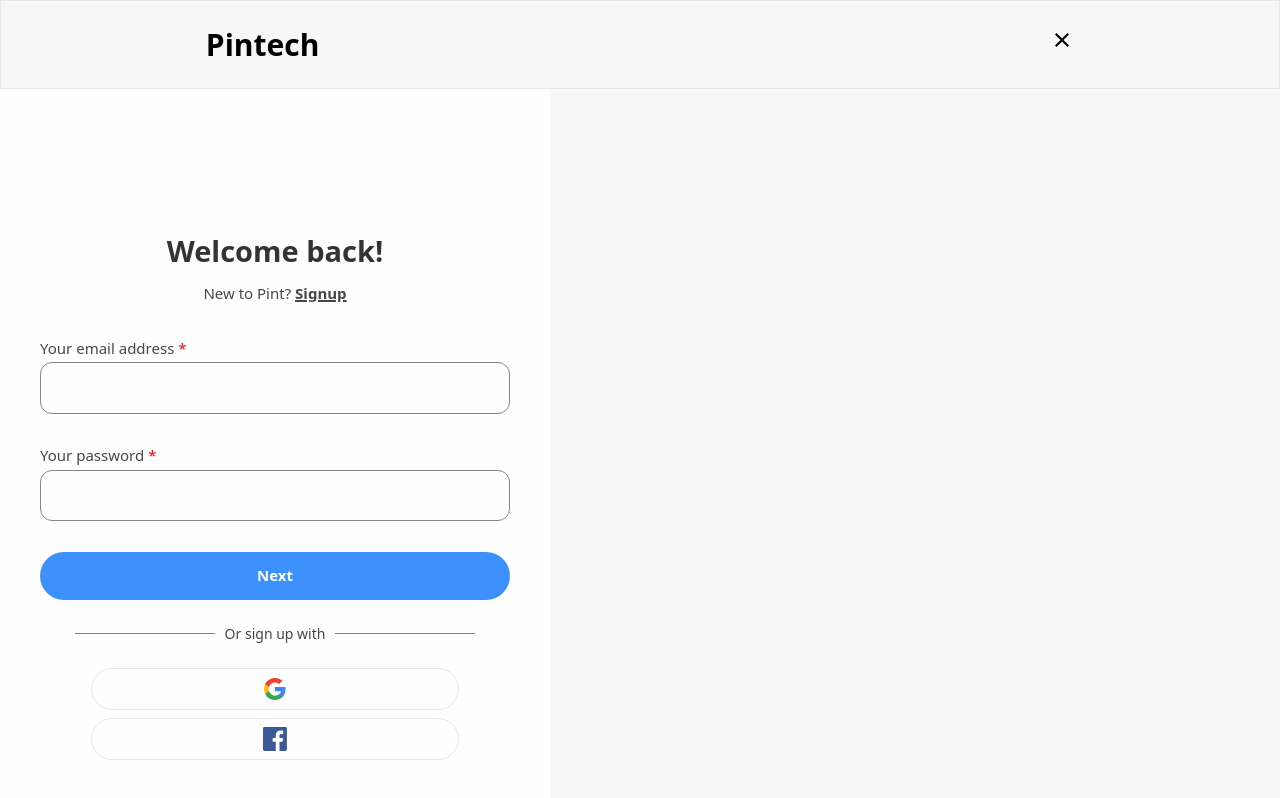
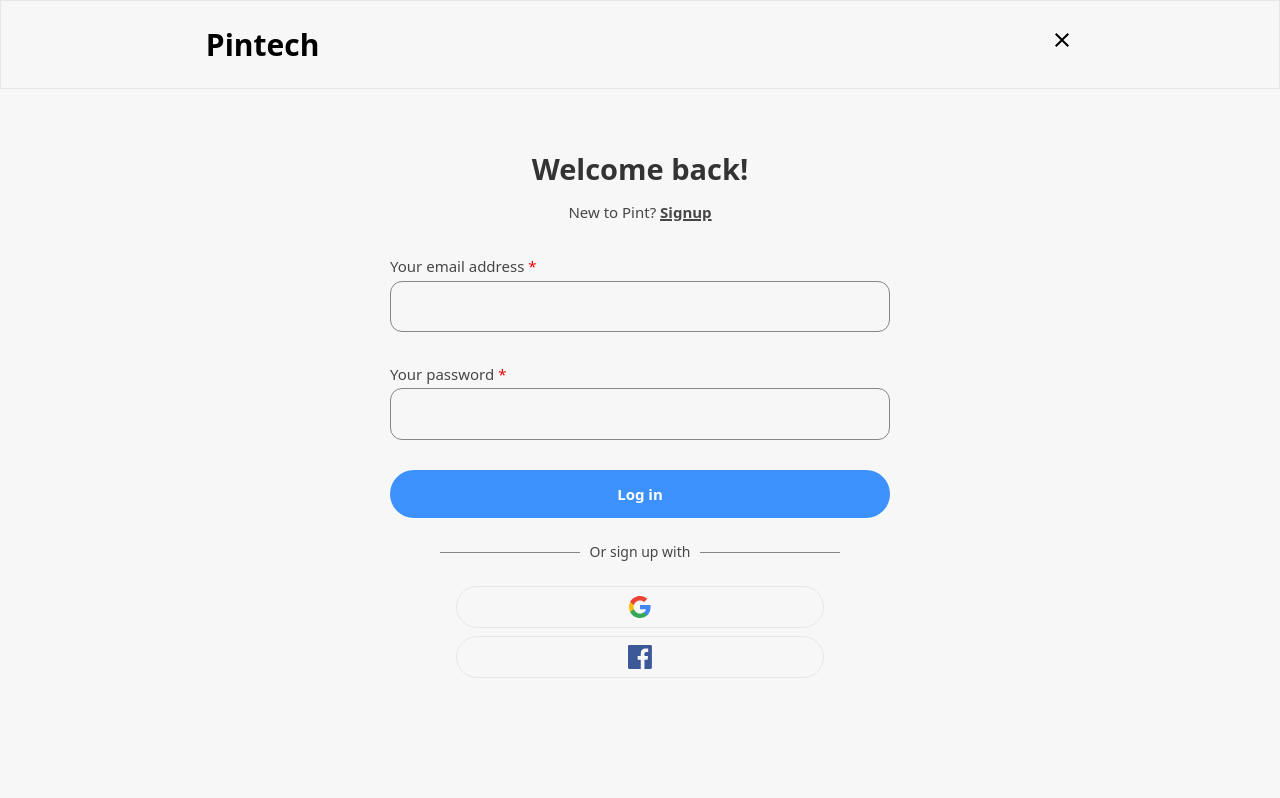
Before and after one commit to reyven-ai/pinqoutes, a React (Vite) app in the folder frontend/: page /login in a window 1280 px wide. Shown: the top 798 px of the page. Built offline with nearby package versions, Linux system fonts and the light colour scheme.

Commit message:
I add a loading and disable features while its loading

```diff
--- a/frontend/src/components/Profile/Profile.Form.tsx
+++ b/frontend/src/components/Profile/Profile.Form.tsx
@@ -7,25 +7,26 @@ import {
   BirthMonths,
   CountryCodes,
   CountryResidence,
-} from "./Profile.Constants";
+} from "./Profile.FormOptions";
 
 const ProfileForm: React.FC<ProfileFormProps> = ({
   title,
   message,
+  loading,
   successful,
   onSubmit,
   validationSchema,
   initialValues,
 }) => {
   return (
-    <div>
-      <div className="bg-secondary flex items-center justify-center w-[550px] h-screen flex-col max-[500px]:w-full max-[500px]:p-4">
+    <div className="flex justify-center">
+      <div className="flex items-center justify-center w-[550px] mt-[2rem] flex-col max-[500px]:w-full max-[500px]:p-4">
         <Formik
           initialValues={initialValues}
           validationSchema={validationSchema}
           onSubmit={onSubmit}
         >
-          <Form className="w-[470px] mt-8 ml-16 mr-16 max-[500px]:w-full">
+          <Form className="w-[500px] mt-8 ml-16 mr-16 max-[500px]:w-full">
             {!successful && (
               <div>
                 {message && (
@@ -48,6 +49,7 @@ const ProfileForm: React.FC<ProfileFormProps> = ({
                     id="username"
                     name="username"
                     placeholder="reyven-ai"
+                    disabled={loading}
                     type="text"
                     className={cn(
                       "sm:bg-blue border-[1px] border-inputBorder bg-transparent block w-full p-4 py-3.5 rounded-xl text-sm mb-[1.9rem]",
@@ -73,6 +75,7 @@ const ProfileForm: React.FC<ProfileFormProps> = ({
                     name="description"
                     type="text"
                     placeholder="Software Developer"
+                    disabled={loading}
                     className={cn(
                       "sm:bg-blue border-[1px] border-inputBorder bg-transparent block w-full p-4 py-3.5 rounded-xl text-sm mb-[1.9rem]",
                       "placeholder-gray-500 text-[0.9rem] font-light"
@@ -96,6 +99,7 @@ const ProfileForm: React.FC<ProfileFormProps> = ({
                     as="select"
                     id="country_of_residence"
                     name="country_of_residence"
+                    disabled={loading}
                     className={cn(
                       "sm:bg-blue border-[1px] border-inputBorder bg-transparent block w-full p-4 py-3.5 rounded-xl text-sm mb-[1.9rem]",
                       "placeholder-gray-500 text-[0.9rem] font-light"
@@ -119,6 +123,7 @@ const ProfileForm: React.FC<ProfileFormProps> = ({
                   </label>
                   <div className="flex gap-2">
                     <Field
+                      disabled={loading}
                       id="birth_day"
                       name="birth_day"
                       type="number"
@@ -135,6 +140,7 @@ const ProfileForm: React.FC<ProfileFormProps> = ({
                       as="select"
                       name="birth_month"
                       type="text"
+                      disabled={loading}
                       className={cn(
                         "sm:bg-blue border-[1px] border-inputBorder bg-transparent block w-full p-4 py-3.5 rounded-xl text-sm mb-[1.9rem]",
                         "placeholder-gray-500 text-[0.9rem] font-light"
@@ -147,6 +153,7 @@ const ProfileForm: React.FC<ProfileFormProps> = ({
                       name="birth_year"
                       type="number"
                       placeholder="YYYY"
+                      disabled={loading}
                       className={cn(
                         "sm:bg-blue border-[1px] border-inputBorder bg-transparent block w-[80%] p-4 py-3.5 rounded-xl text-sm mb-[1.9rem]",
                         "placeholder-gray-500 text-[0.9rem] font-light"
@@ -178,6 +185,7 @@ const ProfileForm: React.FC<ProfileFormProps> = ({
                       id="mobile_phone_number"
                       name="mobile_phone_number"
                       placeholder="53545033"
+                      disabled={loading}
                       type="text"
                       className={cn(
                         "sm:bg-blue border-[1px] border-inputBorder bg-transparent block w-full p-4 py-3.5 rounded-xl text-sm mb-[1.9rem]",
@@ -193,9 +201,12 @@ const ProfileForm: React.FC<ProfileFormProps> = ({
                 </div>
                 <button
                   type="submit"
-                  className="bg-backgroundButtonColor text-white border-none cursor-pointer p-[0.8rem] w-full rounded-[30px] text-[15px] font-semibold mb-4"
+                  disabled={loading}
+                  className={`bg-backgroundButtonColor text-white border-none cursor-pointer p-[0.8rem] w-full rounded-[30px] text-[15px] font-semibold mb-4 ${
+                    loading ? "opacity-50 cursor-not-allowed" : ""
+                  }`}
                 >
-                  Save
+                  {loading ? "Saving..." : "Save"}
                 </button>
               </div>
             )}
--- a/frontend/src/components/Profile/Profile.Update.tsx
+++ b/frontend/src/components/Profile/Profile.Update.tsx
@@ -7,7 +7,8 @@ import Edit from "../../assets/edit.png";
 import ProfileForm from "./Profile.Form";
 
 const EditProfile: React.FC = () => {
-  const { handleEditProfile, message, successful } = useProfileAction();
+  const { handleEditProfile, message, successful, loading } =
+    useProfileAction();
   const { userProfile } = useGetProfileData();
   const [isModalOpen, setIsModalOpen] = useState(false);
 
@@ -39,6 +40,7 @@ const EditProfile: React.FC = () => {
         <Modal onClose={closeModal}>
           <ProfileForm
             title="Edit"
+            loading={loading}
             successful={successful}
             message={message}
             onSubmit={handleEditProfile}
--- a/frontend/src/components/auth/Auth.Form.tsx
+++ b/frontend/src/components/auth/Auth.Form.tsx
@@ -15,11 +15,13 @@ const AuthForm: React.FC<AuthFormProps> = ({
   initialValues,
   message,
   successful,
+  loading,
+  button,
 }) => {
   return (
-    <div className="flex">
+    <div className="flex justify-center">
       <div>
-        <div className="bg-secondary flex items-center justify-center w-[550px] h-screen flex-col">
+        <div className="flex items-center justify-center mt-[3rem] flex-col">
           <div>
             <div className="text-center mb-6">
               <h2 className="text-header my[0.5rem] mx-0 text-[29px] font-semibold m-2.5">
@@ -41,7 +43,7 @@ const AuthForm: React.FC<AuthFormProps> = ({
               validationSchema={validationSchema}
               onSubmit={onSubmit}
             >
-              <Form className="w-[470px] mt-8 ml-16 mr-16 max-[500px]:w-full">
+              <Form className="w-[500px] mt-8 ml-16 mr-16 max-[500px]:w-full">
                 {!successful && (
                   <div>
                     {message && (
@@ -63,6 +65,7 @@ const AuthForm: React.FC<AuthFormProps> = ({
                         id="email"
                         name="email"
                         type="email"
+                        disabled={loading}
                         className={cn(
                           "sm:bg-blue border-[1px] border-inputBorder bg-transparent block w-full p-4 py-3.5 rounded-xl text-sm mb-[1.9rem]",
                           "placeholder-gray-500 text-[0.9rem] font-light"
@@ -87,6 +90,7 @@ const AuthForm: React.FC<AuthFormProps> = ({
                         id="password"
                         name="password"
                         type="password"
+                        disabled={loading}
                         className={cn(
                           "sm:bg-blue border-[1px] border-inputBorder bg-transparent block w-full p-4 py-3.5 rounded-xl text-sm mb-[1.9rem]",
                           "placeholder-gray-500 text-[0.9rem] font-light"
@@ -100,9 +104,10 @@ const AuthForm: React.FC<AuthFormProps> = ({
                     </div>
                     <button
                       type="submit"
+                      disabled={loading}
                       className="bg-backgroundButtonColor text-white border-none cursor-pointer p-[0.8rem] w-full rounded-[30px] text-[15px] font-semibold mb-4"
                     >
-                      {title === "Login" ? "Log in" : "Next"}
+                      {loading ? "Loading..." : button}
                     </button>
                   </div>
                 )}
--- a/frontend/src/components/auth/Auth.Login.tsx
+++ b/frontend/src/components/auth/Auth.Login.tsx
@@ -4,7 +4,7 @@ import { useAuth } from "@/hooks/useAuth";
 import AuthForm from "./Auth.Form";
 
 const Login: React.FC = () => {
-  const { handleLogin, message, successful } = useAuth();
+  const { handleLogin, message, successful, loading } = useAuth();
   const initialValues = {
     email: "",
     password: "",
@@ -16,6 +16,8 @@ const Login: React.FC = () => {
       labelLink="Signup"
       linkText="New to Pint?"
       linkTo="/signup"
+      button="Log in"
+      loading={loading}
       successful={successful}
       message={message}
       onSubmit={handleLogin}
--- a/frontend/src/components/auth/Auth.Register.tsx
+++ b/frontend/src/components/auth/Auth.Register.tsx
@@ -4,7 +4,7 @@ import { useAuth } from "@/hooks/useAuth";
 import AuthForm from "./Auth.Form";
 
 const Register: React.FC = () => {
-  const { handleRegister, message, successful } = useAuth();
+  const { handleRegister, message, successful, loading } = useAuth();
   const initialValues = {
     email: "",
     password: "",
@@ -16,6 +16,8 @@ const Register: React.FC = () => {
       labelLink="Login"
       linkText="Already have an account?"
       linkTo="/login"
+      button="Next"
+      loading={loading}
       successful={successful}
       message={message}
       onSubmit={handleRegister}
```
